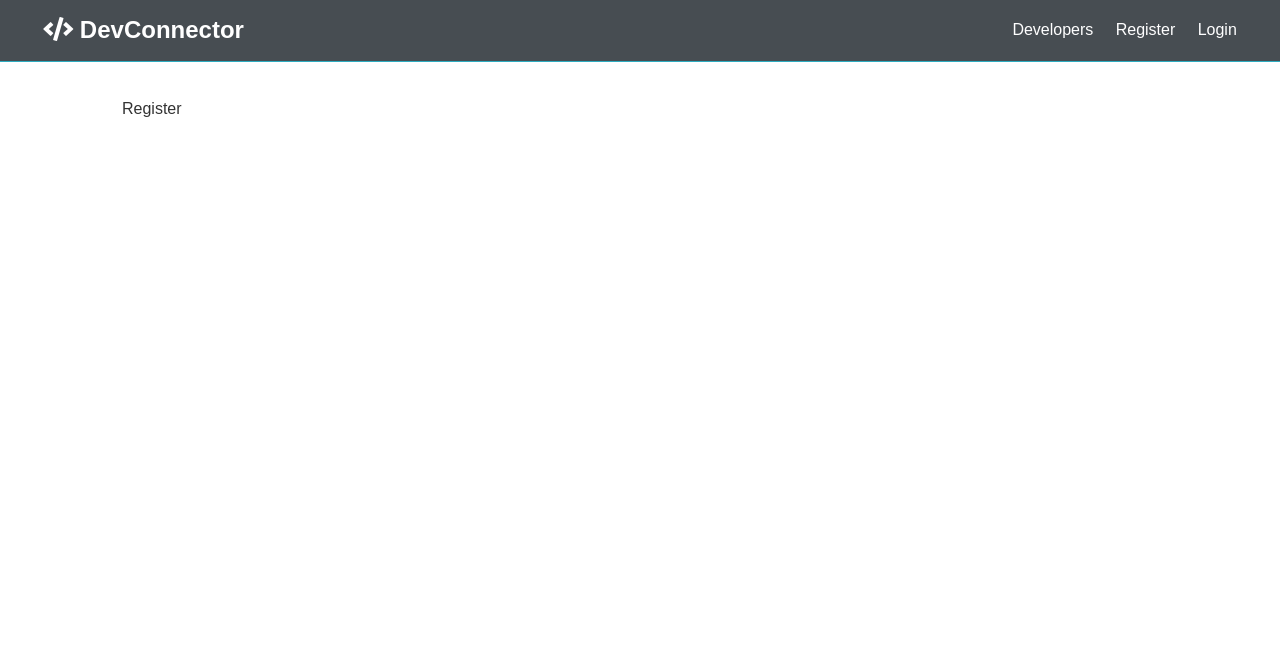
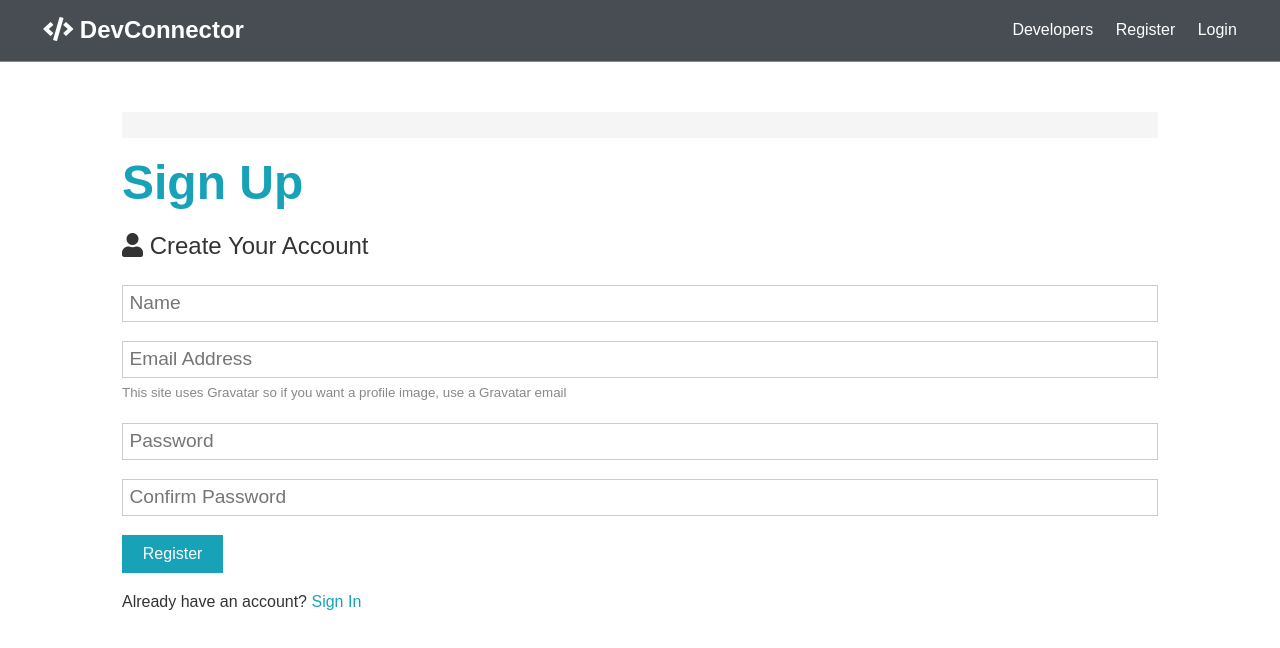
Before and after one commit to jo-codes/moomba, a React (Create React App) app in the folder client/: page /register in a window 1280 px wide. Shown: the top 648 px of the page. Built offline with nearby package versions, Linux system fonts and the light colour scheme.

Commit message:
redux alerts

```diff
--- a/client/package.json
+++ b/client/package.json
@@ -13,7 +13,8 @@
     "react-scripts": "3.0.1",
     "redux": "^4.0.1",
     "redux-devtools-extension": "^2.13.8",
-    "redux-thunk": "^2.3.0"
+    "redux-thunk": "^2.3.0",
+    "uuid": "^3.3.2"
   },
   "scripts": {
     "start": "react-scripts start",
--- a/client/src/App.js
+++ b/client/src/App.js
@@ -4,14 +4,21 @@ import Navbar from './components/layout/Navbar';
 import Landing from './components/layout/Landing';
 import Register from './components/auth/Register';
 import Login from './components/auth/Login';
+import Alert from './components/layout/Alert';
+// Redux
+import { Provider } from 'react-redux';
+import store from './store';
+
 import './App.css';
 
 const App = () => (
+  <Provider store={store}>
     <Router>
       <Fragment>
         <Navbar />
         <Route exact path='/' component={Landing} />
         <section className='container'>
+          <Alert />
           <Switch>
             <Route exact path='/register' component={Register} />
             <Route exact path='/login' component={Login} />
@@ -19,6 +26,7 @@ const App = () => (
         </section>
       </Fragment>
     </Router>
+  </Provider>
 );
 
 export default App;
--- /dev/null
+++ b/client/src/actions/alert.js
@@ -0,0 +1,12 @@
+import uuid from 'uuid';
+import { SET_ALERT, REMOVE_ALERT } from './types';
+
+export const setAlert = (msg, alertType, timeout = 5000) => dispatch => {
+  const id = uuid.v4();
+  dispatch({
+    type: SET_ALERT,
+    payload: { msg, alertType, id }
+  });
+
+  setTimeout(() => dispatch({ type: REMOVE_ALERT, payload: id }), timeout);
+};
--- /dev/null
+++ b/client/src/actions/types.js
@@ -0,0 +1,2 @@
+export const SET_ALERT = 'SET_ALERT';
+export const REMOVE_ALERT = 'REMOVE_ALERT';
--- a/client/src/components/auth/Login.js
+++ b/client/src/components/auth/Login.js
@@ -1,7 +1,59 @@
-import React from 'react';
+import React, { Fragment, useState } from 'react';
+import { Link } from 'react-router-dom';
 
 const Login = () => {
-  return <div>Login</div>;
+  const [formData, setFormData] = useState({
+    email: '',
+    password: ''
+  });
+
+  const { email, password } = formData;
+
+  const onChange = e =>
+    setFormData({ ...formData, [e.target.name]: e.target.value });
+
+  const onSubmit = async e => {
+    e.preventDefault();
+    console.log('Success');
+  };
+
+  return (
+    <Fragment>
+      <h1 className='large text-primary'>Sign In</h1>
+      <p className='lead'>
+        <i className='fas fa-user' /> Sign Into Your Account
+      </p>
+      <form className='form' onSubmit={e => onSubmit(e)}>
+        <div className='form-group'>
+          <input
+            type='email'
+            placeholder='Email Address'
+            name='email'
+            value={email}
+            onChange={e => onChange(e)}
+            required
+          />
+        </div>
+
+        <div className='form-group'>
+          <input
+            type='password'
+            placeholder='Password'
+            name='password'
+            value={password}
+            onChange={e => onChange(e)}
+            // required
+            minLength='6'
+          />
+        </div>
+
+        <input type='submit' className='btn btn-primary' value='Login' />
+      </form>
+      <p className='my-1'>
+        Don't have an account? <Link to='/register'>Sign Up</Link>
+      </p>
+    </Fragment>
+  );
 };
 
 export default Login;
--- a/client/src/components/auth/Register.js
+++ b/client/src/components/auth/Register.js
@@ -1,7 +1,98 @@
-import React from 'react';
+import React, { Fragment, useState } from 'react';
+import { connect } from 'react-redux';
+import { Link } from 'react-router-dom';
+import { setAlert } from '../../actions/alert';
+import PropTypes from 'prop-types';
 
-const Register = () => {
-  return <div>Register</div>;
+const Register = ({ setAlert }) => {
+  const [formData, setFormData] = useState({
+    name: '',
+    email: '',
+    password: '',
+    password2: ''
+  });
+
+  const { name, email, password, password2 } = formData;
+
+  const onChange = e =>
+    setFormData({ ...formData, [e.target.name]: e.target.value });
+
+  const onSubmit = async e => {
+    e.preventDefault();
+    if (password !== password2) {
+      setAlert('Passwords do not match', 'danger');
+    } else {
+      console.log('Success');
+    }
+  };
+
+  return (
+    <Fragment>
+      <h1 className='large text-primary'>Sign Up</h1>
+      <p className='lead'>
+        <i className='fas fa-user' /> Create Your Account
+      </p>
+      <form className='form' onSubmit={e => onSubmit(e)}>
+        <div className='form-group'>
+          <input
+            type='text'
+            placeholder='Name'
+            name='name'
+            value={name}
+            onChange={e => onChange(e)}
+            required
+          />
+        </div>
+        <div className='form-group'>
+          <input
+            type='email'
+            placeholder='Email Address'
+            name='email'
+            value={email}
+            onChange={e => onChange(e)}
+            required
+          />
+          <small className='form-text'>
+            This site uses Gravatar so if you want a profile image, use a
+            Gravatar email
+          </small>
+        </div>
+        <div className='form-group'>
+          <input
+            type='password'
+            placeholder='Password'
+            name='password'
+            value={password}
+            onChange={e => onChange(e)}
+            // required
+            minLength='6'
+          />
+        </div>
+        <div className='form-group'>
+          <input
+            type='password'
+            placeholder='Confirm Password'
+            name='password2'
+            value={password2}
+            onChange={e => onChange(e)}
+            // required
+            minLength='6'
+          />
+        </div>
+        <input type='submit' className='btn btn-primary' value='Register' />
+      </form>
+      <p className='my-1'>
+        Already have an account? <Link to='login'>Sign In</Link>
+      </p>
+    </Fragment>
+  );
 };
 
-export default Register;
+Register.propTypes = {
+  setAlert: PropTypes.func.isRequired
+};
+
+export default connect(
+  null,
+  { setAlert }
+)(Register);
--- /dev/null
+++ b/client/src/components/layout/Alert.js
@@ -0,0 +1,22 @@
+import React from 'react';
+import PropTypes from 'prop-types';
+import { connect } from 'react-redux';
+
+const Alert = ({ alerts }) =>
+  alerts !== null &&
+  alerts.length > 0 &&
+  alerts.map(alert => (
+    <div key='alert.id' className={`alert alert-${alert.alertType}`}>
+      {alert.msg}
+    </div>
+  ));
+
+Alert.propTypes = {
+  alerts: PropTypes.array.isRequired
+};
+
+const mapStateToProps = state => ({
+  alerts: state.alert
+});
+
+export default connect(mapStateToProps)(Alert);
--- /dev/null
+++ b/client/src/reducers/alert.js
@@ -0,0 +1,16 @@
+import { SET_ALERT, REMOVE_ALERT } from '../actions/types';
+
+const initialState = [{}];
+
+export default function(state = initialState, action) {
+  const { type, payload } = action;
+
+  switch (type) {
+    case SET_ALERT:
+      return [...state, payload];
+    case REMOVE_ALERT:
+      return state.filter(alert => alert.id !== payload);
+    default:
+      return state;
+  }
+}
--- /dev/null
+++ b/client/src/reducers/index.js
@@ -0,0 +1,6 @@
+import { combineReducers } from 'redux';
+import alert from './alert';
+
+export default combineReducers({
+  alert
+});
--- /dev/null
+++ b/client/src/store.js
@@ -0,0 +1,16 @@
+import { createStore, applyMiddleware } from 'redux';
+import { composeWithDevTools } from 'redux-devtools-extension';
+import thunk from 'redux-thunk';
+import rootReducer from './reducers';
+
+const initalState = {};
+
+const middleware = [thunk];
+
+const store = createStore(
+  rootReducer,
+  initalState,
+  composeWithDevTools(applyMiddleware(...middleware))
+);
+
+export default store;
```
Lines whose indentation alone changed are shown as unchanged.
